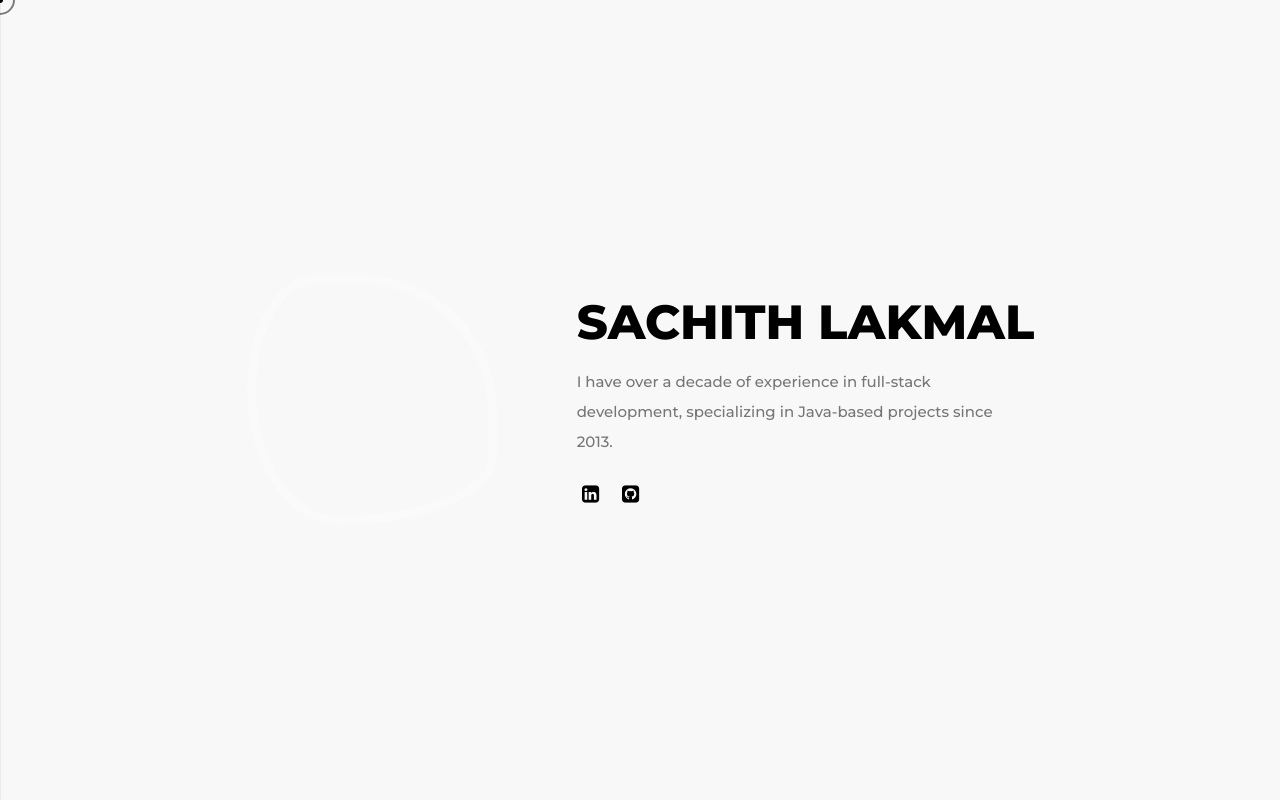
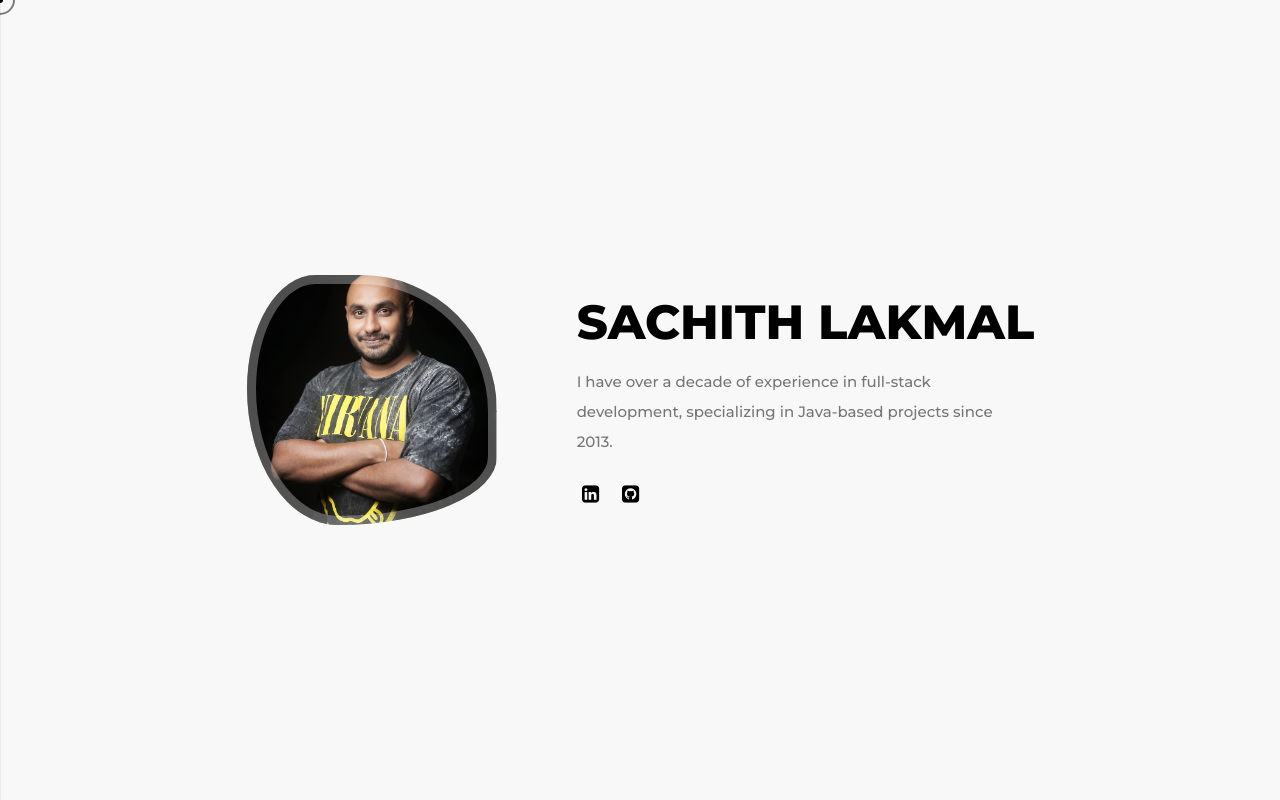
Before and after one commit to sachith89/sachith89.github.io, a plain HTML site: page index.html in a window 1280 px wide. Drawn offline with Linux system fonts and the light colour scheme; no server answers.

Commit message:
Add `sachith-portrait.png` image file

```diff
--- a/index.html
+++ b/index.html
@@ -58,7 +58,7 @@
                         <div class="home_content">
                             <div class="avatar" data-type="wave">
                                 <!-- data-type values are: "wave", "circle", "square"-->
-                                <div class="image" data-img-url="img/sachith-portrait.jpg"></div>
+                                <div class="image" data-img-url="img/sachith-portrait.png"></div>
                             </div>
                             <div class="details">
                                 <h3 class="name">Sachith <span>Lakmal</span></h3>
```
